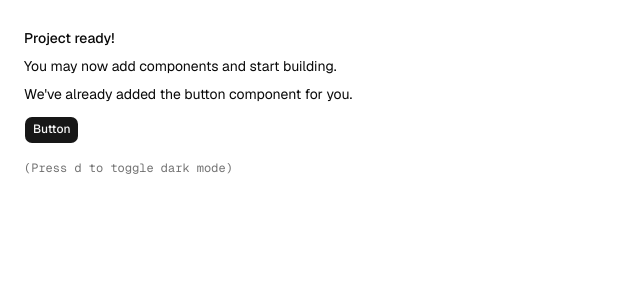
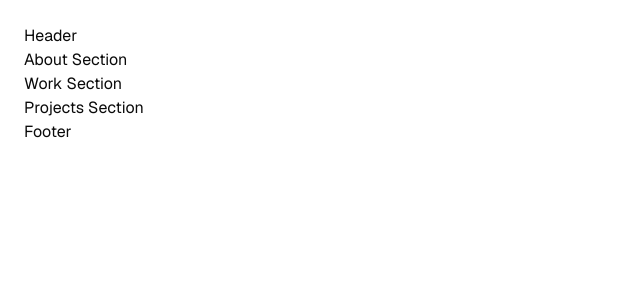
Before and after one commit to AwesomeJaith/jaithdarrah-dot-com-v3, a Next.js app: page / in a window 1280 px wide. Shown: the top 300 px of the page, without its empty margins (0-640 px from the left). Built offline with nearby package versions, Linux system fonts and the light colour scheme.

Commit message:
Add initial landing components

```diff
--- a/src/app/page.tsx
+++ b/src/app/page.tsx
@@ -1,19 +1,17 @@
-import { Button } from "@/components/ui/button"
+import { AboutSection } from "@/components/landing/about-section"
+import { Header } from "@/components/header"
+import { ProjectsSection } from "@/components/landing/projects-section"
+import { WorkSection } from "@/components/landing/work-section"
+import { Footer } from "@/components/footer"
 
 export default function Page() {
   return (
-    <div className="flex min-h-svh p-6">
-      <div className="flex max-w-md min-w-0 flex-col gap-4 text-sm leading-loose">
-        <div>
-          <h1 className="font-medium">Project ready!</h1>
-          <p>You may now add components and start building.</p>
-          <p>We&apos;ve already added the button component for you.</p>
-          <Button className="mt-2">Button</Button>
-        </div>
-        <div className="font-mono text-xs text-muted-foreground">
-          (Press <kbd>d</kbd> to toggle dark mode)
-        </div>
-      </div>
+    <div className="flex min-h-screen flex-col p-6">
+      <Header />
+      <AboutSection />
+      <WorkSection />
+      <ProjectsSection />
+      <Footer />
     </div>
   )
 }
--- /dev/null
+++ b/src/components/footer.tsx
@@ -0,0 +1,5 @@
+function Footer() {
+  return <div>Footer</div>
+}
+
+export { Footer }
--- /dev/null
+++ b/src/components/header.tsx
@@ -0,0 +1,5 @@
+function Header() {
+  return <div>Header</div>
+}
+
+export { Header }
--- /dev/null
+++ b/src/components/landing/about-section.tsx
@@ -0,0 +1,5 @@
+function AboutSection() {
+  return <div>About Section</div>
+}
+
+export { AboutSection }
--- /dev/null
+++ b/src/components/landing/projects-section.tsx
@@ -0,0 +1,5 @@
+function ProjectsSection() {
+  return <div>Projects Section</div>
+}
+
+export { ProjectsSection }
--- /dev/null
+++ b/src/components/landing/work-section.tsx
@@ -0,0 +1,5 @@
+function WorkSection() {
+  return <div>Work Section</div>
+}
+
+export { WorkSection }
```
Also changed, not shown: 1 other file (tests, documents, lock files or other folders).
